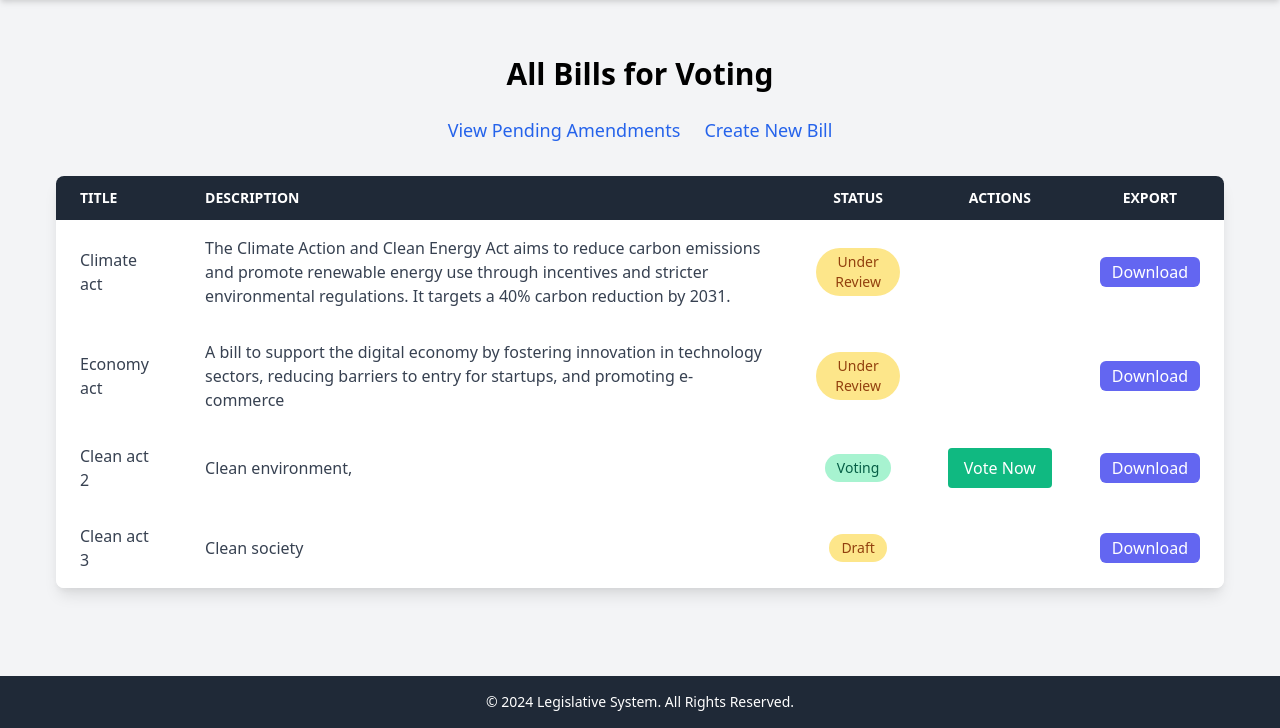
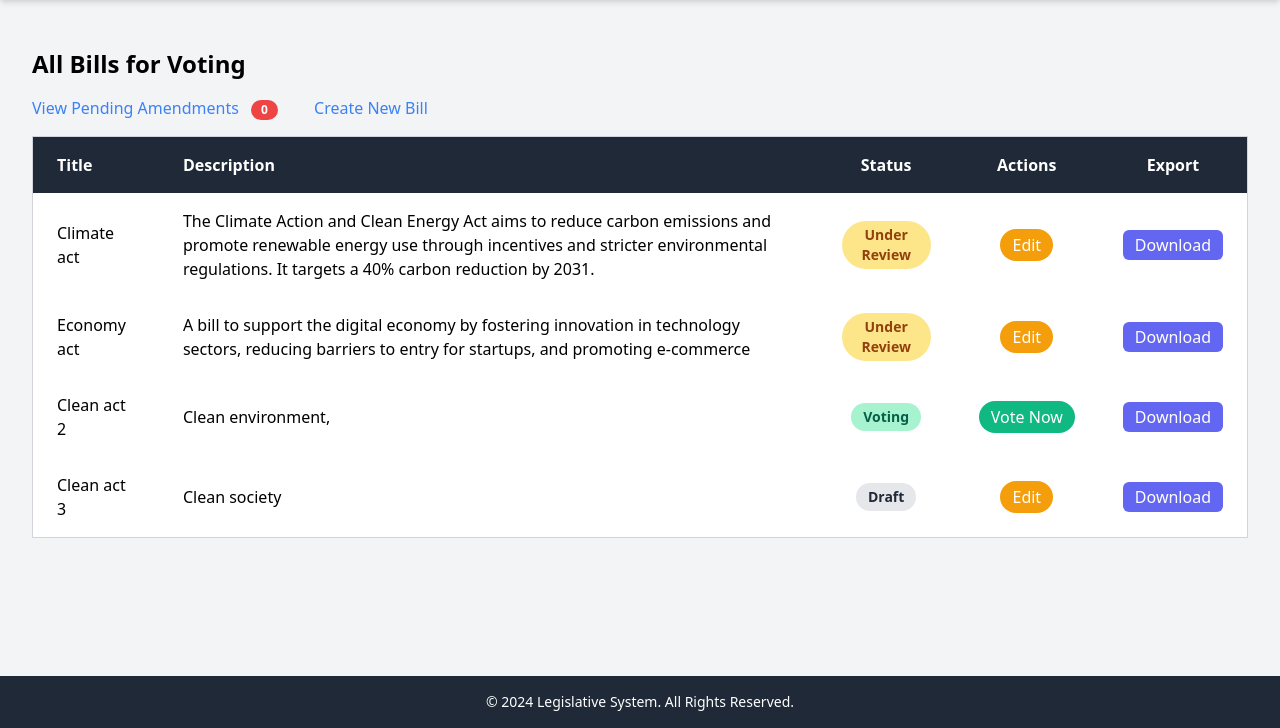
Before and after one commit to nayeem92/legislative-demo, a PHP site: page /mpDashboard.php in a window 1280 px wide. Shown: the part 72-800 px from the top of the page. Run offline with PHP 8.4, Linux system fonts and the light colour scheme; the visitor is signed in with stand-in values (Sample User, id 1); data comes from the database, SQL or seed files in the repository.

Commit message:
Final Commit

```diff
--- a/public/mpDashboard.php
+++ b/public/mpDashboard.php
@@ -1,15 +1,33 @@
 <?php
 session_start();
-require_once '../src/Config/database.php';
-require_once '../src/Controllers/BillController.php';
 
+// Include the database and BillController
+require_once __DIR__ . '/../src/Config/database.php';
+require_once __DIR__ . '/../src/Controllers/BillController.php';
+
+// Ensure the namespace matches that in BillController.php
+use Src\Controllers\BillController;
+
+// Check if the user is logged in as a Member of Parliament
 if (!isset($_SESSION['user_id']) || $_SESSION['role'] !== 'Member of Parliament') {
     header('Location: login.php');
     exit();
 }
 
-$billController = new \Src\Controllers\BillController($connection);
-$bills = $billController->getAllBills(); // Retrieve all bills to display in the dashboard
+// Initialize the BillController
+$billController = new BillController($connection);
+
+// Retrieve all bills to display in the dashboard
+$bills = $billController->getAllBills();
+
+// Fetch the count of pending amendments
+try {
+    $query = "SELECT COUNT(*) AS pending_count FROM amendments WHERE status = 'Pending'";
+    $result = $connection->query($query);
+    $pendingAmendmentsCount = $result->fetch_assoc()['pending_count'];
+} catch (Exception $e) {
+    $pendingAmendmentsCount = 0; // Default to 0 if there's an error
+}
 
 include 'header.php';
 ?>
@@ -20,70 +38,73 @@
     <meta charset="UTF-8">
     <meta name="viewport" content="width=device-width, initial-scale=1.0">
     <title>MP Dashboard</title>
-    <!-- Tailwind CSS CDN -->
     <link href="https://cdn.jsdelivr.net/npm/tailwindcss@2.2.19/dist/tailwind.min.css" rel="stylesheet">
+    <style>
+        .notification-badge {
+            background-color: #ef4444; /* Red color */
+            color: white;
+            border-radius: 9999px;
+            padding: 0.25rem 0.5rem;
+            font-size: 0.75rem;
+            font-weight: 600;
+            margin-left: 0.5rem;
+        }
+    </style>
 </head>
+<body class="bg-gray-100 flex flex-col items-center p-8 h-screen w-full">
 
-<body class="bg-gray-100 min-h-screen">
-
-    <div class="container mx-auto px-6 py-8">
-        <h2 class="text-3xl font-semibold text-center mb-6">All Bills for Voting</h2>
-        <div class="flex justify-center space-x-6 mb-8">
-            <a href="view_amendments.php" class="text-blue-600 hover:text-blue-800 text-lg">View Pending Amendments</a>
-            <a href="create_bill.php" class="text-blue-600 hover:text-blue-800 text-lg">Create New Bill</a>
+    <h2 class="text-2xl font-semibold mt-6 mb-4">All Bills for Voting</h2>
+    <div class="mb-4">
+        <a href="view_amendments.php" class="text-blue-500 hover:text-blue-700 mr-4">
+            View Pending Amendments
+        <span class="inline-flex items-center justify-center bg-red-500 text-white text-xs font-semibold ml-2 px-2.5 py-0.5 rounded-full">
+            <?php echo $pendingAmendmentsCount; ?>
+        </span>
+        </a>
+        <a href="create_bill.php" class="text-blue-500 hover:text-blue-700 ml-4">Create New Bill</a>
     </div>
 
-        <div class="bg-white rounded-lg shadow-lg overflow-hidden">
-            <table class="min-w-full bg-white">
-                <thead class="bg-gray-800 text-white">
-                    <tr>
-                        <th class="text-left py-3 px-6 uppercase font-semibold text-sm">Title</th>
-                        <th class="text-left py-3 px-6 uppercase font-semibold text-sm">Description</th>
-                        <th class="text-center py-3 px-6 uppercase font-semibold text-sm">Status</th>
-                        <th class="text-center py-3 px-6 uppercase font-semibold text-sm">Actions</th>
-                        <th class="text-center py-3 px-6 uppercase font-semibold text-sm">Export</th>
+    <table class="min-w-full border border-gray-300 mt-4">
+        <thead>
+            <tr class="bg-gray-800 text-white">
+                <th class="py-4 px-6 text-left">Title</th>
+                <th class="py-4 px-6 text-left">Description</th>
+                <th class="py-4 px-6 text-center">Status</th>
+                <th class="py-4 px-6 text-center">Actions</th>
+                <th class="py-4 px-6 text-center">Export</th>
             </tr>
         </thead>
-                <tbody class="text-gray-700">
+        <tbody>
             <?php foreach ($bills as $bill): ?>
-                        <tr class="hover:bg-gray-100">
-                            <td class="text-left py-4 px-6"><?php echo htmlspecialchars($bill['title']); ?></td>
-                            <td class="text-left py-4 px-6"><?php echo htmlspecialchars($bill['description']); ?></td>
-                            <td class="text-center py-4 px-6">
-                                <span class="inline-block px-3 py-1 rounded-full text-sm font-medium
-                                    <?php echo ($bill['status'] === 'Draft' || $bill['status'] === 'Under Review') ? 'bg-yellow-200 text-yellow-800' : 'bg-green-200 text-green-800'; ?>">
+                <tr class="bg-white hover:bg-gray-50">
+                    <td class="py-4 px-6"><?php echo htmlspecialchars($bill['title']); ?></td>
+                    <td class="py-4 px-6"><?php echo htmlspecialchars($bill['description']); ?></td>
+                    <td class="py-4 px-6 text-center">
+                        <span class="inline-block px-3 py-1 rounded-full text-sm font-semibold
+                            <?php echo $bill['status'] === 'Voting' ? 'bg-green-200 text-green-800' :
+                                   ($bill['status'] === 'Draft' ? 'bg-gray-200 text-gray-800' : 'bg-yellow-200 text-yellow-800'); ?>">
                             <?php echo htmlspecialchars($bill['status']); ?>
                         </span>
                     </td>
-                            <td class="text-center py-4 px-6">
-                                <?php if ($bill['status'] === 'Draft' || $bill['status'] === 'Under Review'): ?>
-                                    <?php if ($bill['author_id'] == $_SESSION['user_id']): ?>
+                    <td class="py-4 px-6 text-center">
+                        <?php if ($bill['status'] === 'Voting' || $bill['status'] === 'Voting in Progress'): ?>
+                        <a href="vote_bill.php?id=<?php echo $bill['bill_id']; ?>" class="bg-green-500 text-white rounded-full px-3 py-1 hover:bg-green-600 transition duration-200" style="white-space: nowrap; width: auto; display: inline-block;"> Vote Now </a>
+                        <?php elseif ($bill['status'] === 'Draft' || $bill['status'] === 'Under Review'): ?>
                             <a href="edit_bill.php?id=<?php echo $bill['bill_id']; ?>"
-                                           class="inline-block bg-yellow-500 text-white px-4 py-2 rounded hover:bg-yellow-600 transition">
+                            class="bg-yellow-500 text-white rounded-full px-3 py-1 hover:bg-yellow-600 transition duration-200"
+                            style="white-space: nowrap; width: auto; display: inline-block;">
                             Edit
                             </a>
                         <?php endif; ?>
-                                <?php endif; ?>
-                                <?php if ($bill['status'] === 'Voting' || $bill['status'] === 'Voting in Progress'): ?>
-                                    <a href="vote_bill.php?id=<?php echo $bill['bill_id']; ?>"
-                                    class="inline-block bg-green-500 text-white px-4 py-2 rounded hover:bg-green-600 transition whitespace-nowrap">
-                                       Vote Now
-                                    </a>
-                                <?php endif; ?>
                     </td>
-                            <td class="text-center py-4 px-6">
-                                <a href="export_to_xml.php?bill_id=<?php echo $bill['bill_id']; ?>"
-                                class="bg-indigo-500 text-white px-3 py-1 rounded-md hover:bg-indigo-600 transition duration-200">
-                                   Download
-                                </a>
+
+                    <td class="py-4 px-6 text-center">
+                        <a href="export_to_xml.php?bill_id=<?php echo $bill['bill_id']; ?>" class="bg-indigo-500 text-white px-3 py-1 rounded-md hover:bg-indigo-600 transition duration-200">Download</a>
                     </td>
                 </tr>
             <?php endforeach; ?>
         </tbody>
     </table>
-        </div>
-    </div>
-
 </body>
 </html>
 <?php
```
Also changed, not shown: Diagrams/Sequence diagram.png (added), Diagrams/class diagram.png (added). Lines whose indentation alone changed are shown as unchanged.
